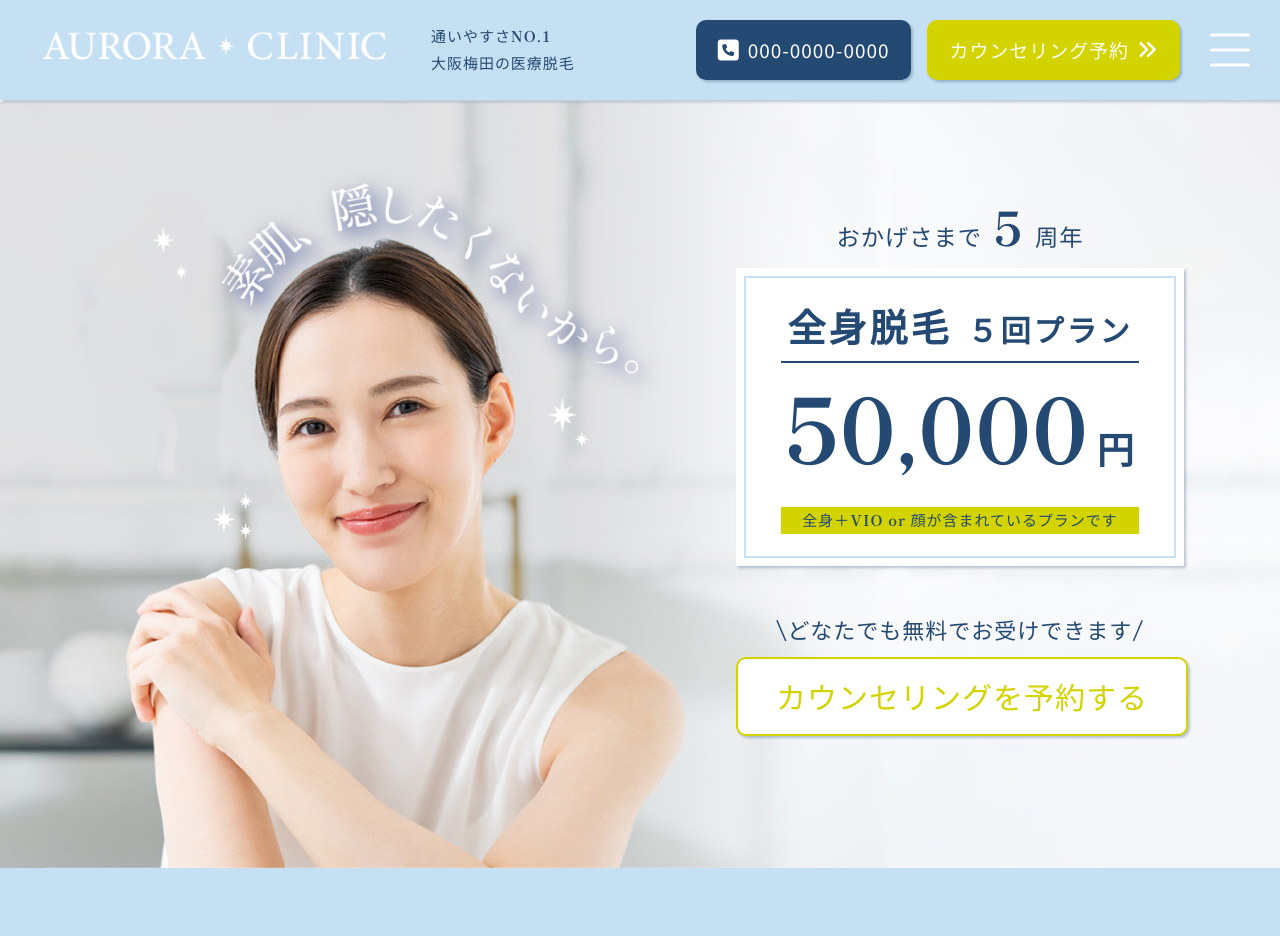
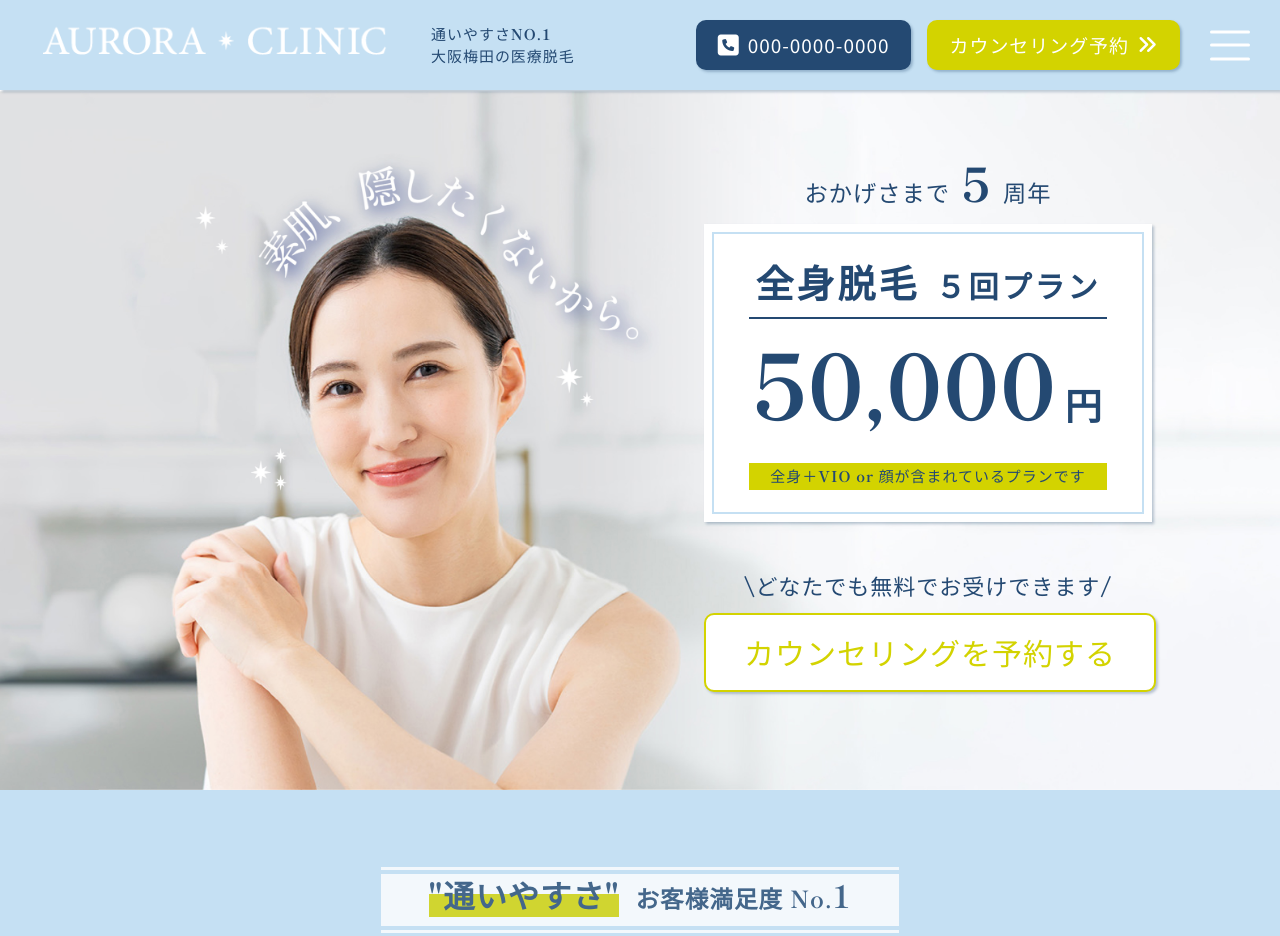
Before and after one commit to tkbhika/LP--takebayashi, a plain HTML site: page index.html in a window 1280 px wide. Shown: the top 936 px of the page. Drawn offline with nearby package versions, Linux system fonts and the light colour scheme.

Commit message:
commit04

```diff
--- a/css/index.css
+++ b/css/index.css
@@ -21,7 +21,7 @@
 html {
   font-size: 100%;
   /* ヘッダーの高さ */
-  scroll-padding-top: 100px;
+  scroll-padding-top: 80px;
   scroll-behavior: smooth;
 }
 
@@ -104,7 +104,7 @@ li {
 /* ヘッダー */
 .header {
   background-color: #C5E0F3;
-  height: 100px;
+  height: 90px;
   width: 100%;
   box-shadow: 1.95px 1.95px 2.6px rgba(36, 73, 114, 0.3);
   position: sticky;
@@ -125,7 +125,7 @@ li {
   display: flex;
   justify-content: flex-start;
   align-items: center;
-  height: 100px;
+  height: 90px;
 }
 
 .header-wrap__ttl__logo {
@@ -141,6 +141,7 @@ li {
 .header-wrap__ttl__txt {
   font-family: "Shippori Mincho", serif;
   font-size: clamp(0.75rem, -0.001rem + 1.17vw, 1rem);
+  line-height: 1.5;
 }
 
 .header-wrap__nav {
@@ -157,13 +158,13 @@ li {
   display: flex;
   align-items: center;
   background-color: #D3D300;
-  height: 60px;
+  height: 50px;
   padding: 0 clamp(1rem, -0.503rem + 2.35vw, 1.5rem);
 }
 
 .header-wrap__nav__list__btn__tel {
   background-color: #244972;
-  height: 60px;
+  height: 50px;
   margin-right: 1rem;
 }
 
@@ -294,17 +295,13 @@ li {
 
 /* トップ */
 .top {
-  background-image: url(../img/top-wide.jpg);
+  background-image: url(../img/top-wide02.jpg);
   background-position: center;
   background-size: cover;
   background-repeat: no-repeat;
-  aspect-ratio: 5/3;
   position: relative;
-
-
-}
-
-
+  height: 700px;
+}
 
 .top-a {
   width: 50%;
@@ -320,13 +317,13 @@ li {
   font-family: "Shippori Mincho", serif;
   text-align: center;
   width: 70%;
+  max-width: 500px;
   display: flex;
   flex-direction: column;
   justify-content: center;
-  margin: auto;
   height: 100%;
   white-space: nowrap;
-
+  margin-left: 10%;
 }
 
 .top-con__plan__sub {
@@ -665,9 +662,8 @@ li {
   background-color: #D3D300;
   display: flex;
   align-items: center;
-  width: 70%;
-  max-width: 280px;
-  line-height: 4;
+  width: 100%;
+  line-height: 3.5;
   margin: auto;
   justify-content: center;
   font-size: 1.25rem;
@@ -909,6 +905,7 @@ li {
   /* questionのテキスト */
   display: block;
   font-size: 1.25rem;
+  cursor: pointer;
 }
 
 .faq-wrap__con__list__item__ttl span {
@@ -1016,7 +1013,7 @@ li {
 }
 
 .contact-wrap__con__form__item__input__one.__text input {
-  font-size: clamp(1rem, 0.924rem + 0.38vw, 1.25rem);
+  font-size: 1rem;
   padding:0.5rem;
   width: 100%;
   box-sizing: border-box;
@@ -1173,6 +1170,9 @@ li {
     font-size: 1.25rem;
   }
 
+  .top {
+    height: 450px;
+  }
 
   .top-con__plan {
     width: clamp(18.75rem, 9.326rem + 19.61vw, 21.875rem);
@@ -1485,7 +1485,7 @@ li {
   .top-con__plan {
     width: 70%;
     max-width: 450px;
-
+    margin: auto;
   }
 
   .top-con__plan__sub {
```
Also changed, not shown: img/top-wide02.jpg (added), 2 other files.
